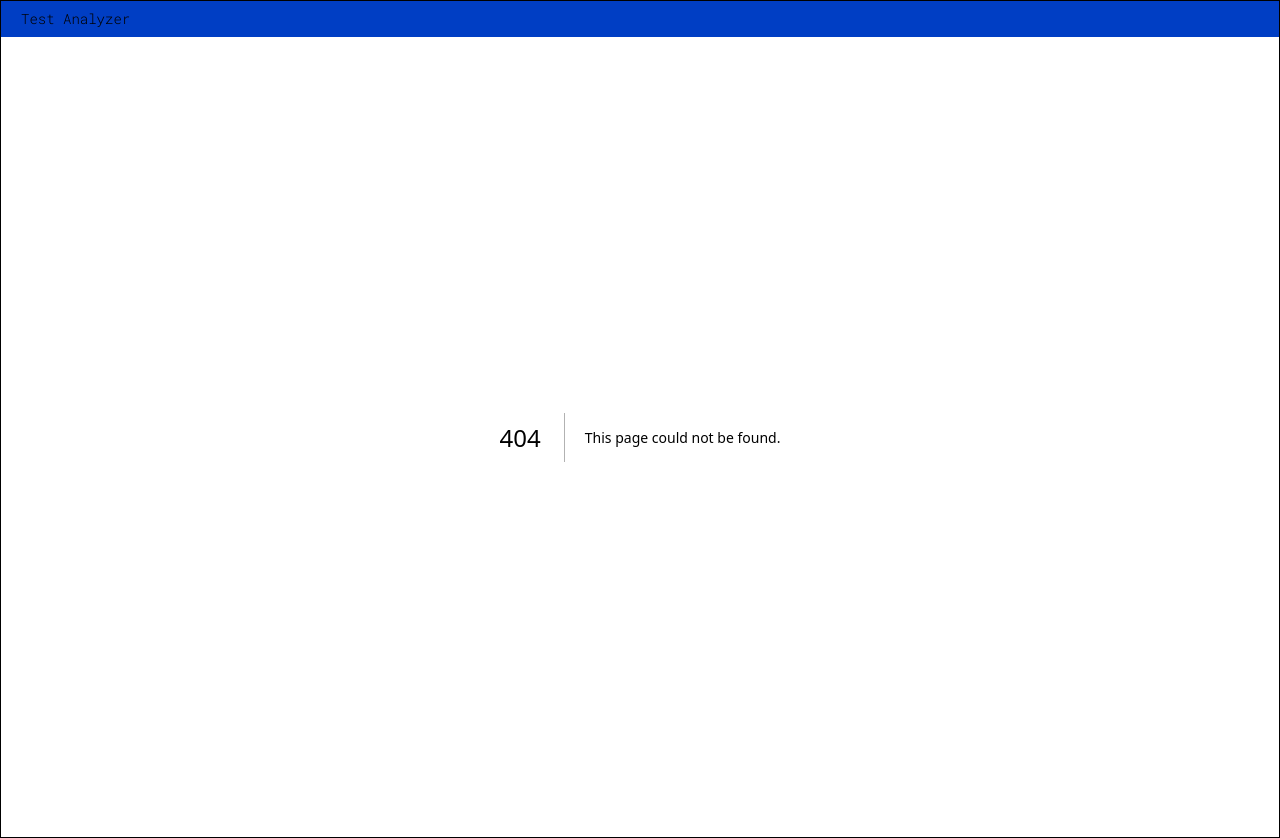
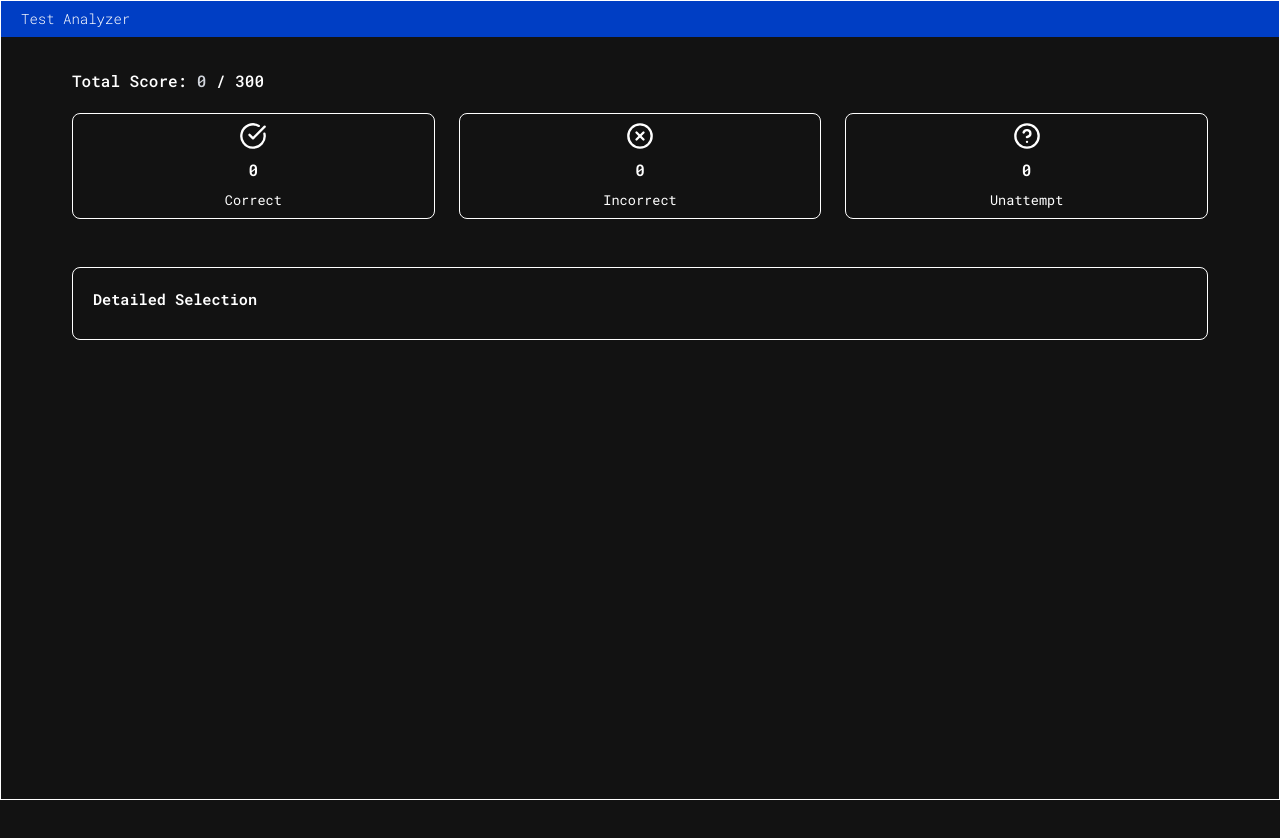
Before and after one commit to sumit-dey-69/test-analyzer, a Next.js app: page /result in a window 1280 px wide. Before the commit this address had no page. After the commit the page ends 800 px from the top, so only its background shows below. Built offline with nearby package versions, Linux system fonts and the light colour scheme.

Commit message:
feat: add result page and components for displaying test results summary and details

```diff
--- /dev/null
+++ b/src/app/result/page.tsx
@@ -0,0 +1,15 @@
+import ResultsSummary from "../../components/result/results-summary";
+import SubjectResults from "../../components/result/subject-results";
+import DetailedSelection from "../../components/result/detailed-section";
+
+const ResultPage = () => {
+  return (
+    <div className="max-w-[75rem] mx-auto p-8 space-y-6">
+      <ResultsSummary />
+      <SubjectResults />
+      <DetailedSelection />
+    </div>
+  );
+};
+
+export default ResultPage;
--- /dev/null
+++ b/src/components/result/detailed-section.tsx
@@ -0,0 +1,48 @@
+"use client";
+import { useAnswers, useSubjects } from "@/app/zustand/store";
+
+const getColor = (answer: "Correct" | "Incorrect" | "Unattempt" | null) => {
+  switch (answer) {
+    case "Correct":
+      return "text-green-400";
+    case "Incorrect":
+      return "text-red-500";
+    case "Unattempt":
+      return "text-yellow-400";
+    default:
+      return "text-gray-400";
+  }
+};
+
+function DetailedSection() {
+  const answers = useAnswers();
+  const subjects = useSubjects();
+
+  return (
+    <div className="border p-[1.25em] rounded-lg space-y-[0.5em]">
+      <h2 className="text-[0.95em] font-semibold">Detailed Selection</h2>
+      <ul className="space-y-3">
+        {Object.keys(answers).map((index) => {
+          const questionIndex = Number(index);
+          const answer = answers[questionIndex] ?? "Unattempt"; // Handle null case
+          const subject = subjects[questionIndex] ?? "No Subject"; // Handle missing subject
+
+          return (
+            <li
+              key={questionIndex}
+              className="flex justify-between items-center text-black  hover:text-white bg-neutral-200 p-3 rounded-md hover:bg-black transition-all"
+            >
+              <span className="text-[0.75em] font-semibold">Q{questionIndex + 1}:</span>
+              <span className={`font-bold text-[0.85em] ${getColor(answer)}`}>
+                {answer}
+              </span>
+              <span className="text-[0.75em] font-medium">{subject}</span>
+            </li>
+          );
+        })}
+      </ul>
+    </div>
+  );
+}
+
+export default DetailedSection;
--- /dev/null
+++ b/src/components/result/results-summary.tsx
@@ -0,0 +1,52 @@
+"use client";
+import { useCalculateResults } from "@/utils/calculate-results";
+import { CheckCircle, HelpCircle, XCircle } from "lucide-react";
+import { ReactNode } from "react";
+
+const ResultsSummary = () => {
+  const { correctCount, incorrectCount, unattemptCount, totalScore } =
+    useCalculateResults();
+
+  return (
+    <div className="space-y-5">
+      <p className="font-medium">
+        Total Score: <span className="text-gray-300">{totalScore}</span> / 300
+      </p>
+      <div className="grid grid-cols-3 gap-[1.5em]">
+        <StatBox
+          icon={<CheckCircle className="size-7" />}
+          label="Correct"
+          value={correctCount}
+        />
+        <StatBox
+          icon={<XCircle className="size-7" />}
+          label="Incorrect"
+          value={incorrectCount}
+        />
+        <StatBox
+          icon={<HelpCircle className="size-7" />}
+          label="Unattempt"
+          value={unattemptCount}
+        />
+      </div>
+    </div>
+  );
+};
+
+const StatBox = ({
+  icon,
+  label,
+  value,
+}: {
+  icon: ReactNode;
+  label: string;
+  value: number;
+}) => (
+  <div className="flex flex-col items-center justify-center px-4 py-2 border space-y-2 rounded-lg hover:bg-white hover:text-black">
+    {icon}
+    <p className="font-semibold">{value}</p>
+    <p className="text-[0.85em]">{label}</p>
+  </div>
+);
+
+export default ResultsSummary;
--- /dev/null
+++ b/src/components/result/subject-results.tsx
@@ -0,0 +1,28 @@
+"use client";
+import { useCalculateResults } from "@/utils/calculate-results";
+
+const SubjectResults = () => {
+  const { subjectResults } = useCalculateResults();
+
+  const getAccuracy = (correct: number, total: number) =>
+    total > 0 ? ((correct / total) * 100).toFixed(2) + "%" : "0.00%";
+
+  return (
+    <div className="flex text-md gap-6 w-full">
+      {Object.entries(subjectResults).map(([subject, data]) => (
+        <div key={subject} className="border space-y-[0.5em] hover:bg-white/2 p-2 w-full rounded-lg">
+          <h3 className="text-[0.85em] font-semibold">{subject}</h3>
+          <p className="text-gray-400 text-[0.75em]">Total: {data.total}</p>
+          <p className="text-green-400 text-[0.75em]">Correct: {data.correct}</p>
+          <p className="text-red-400 text-[0.75em]">Incorrect: {data.incorrect}</p>
+          <p className="text-yellow-400 text-[0.75em]">Unattempted: {data.unattempted}</p>
+          <p className="text-blue-300 text-[0.75em]">
+            Accuracy: {getAccuracy(data.correct, data.total)}
+          </p>
+        </div>
+      ))}
+    </div>
+  );
+};
+
+export default SubjectResults;
```
